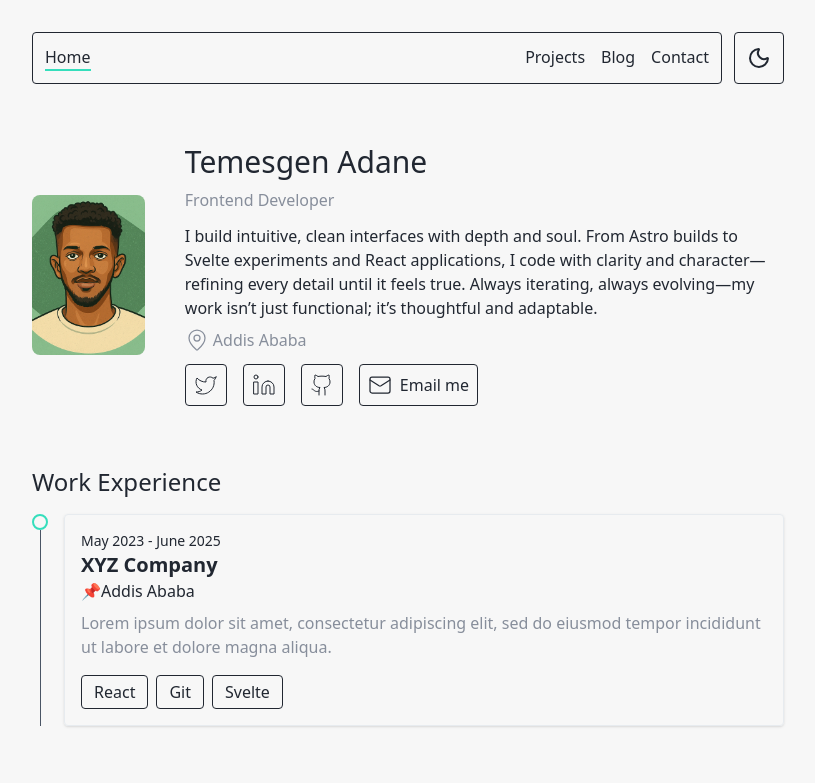
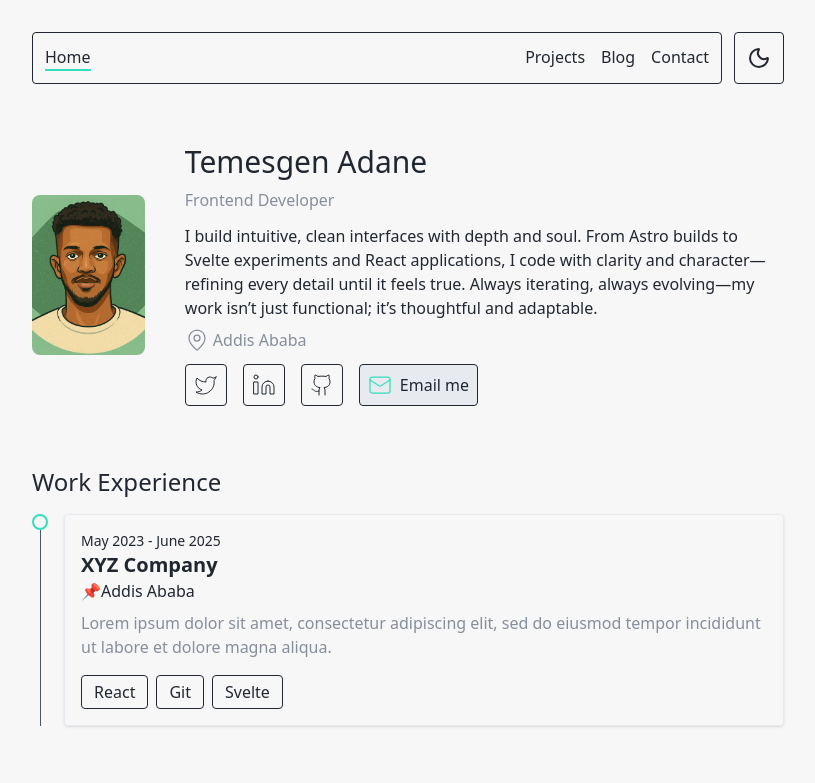
Before and after one commit to temesgen-982/portfolio-astro, an Astro site: page / in a window 1280 px wide. Shown: the top 783 px of the page, without its empty margins (232-1047 px from the left). Built offline with nearby package versions, Linux system fonts and the light colour scheme; Astro itself is replaced by a stand-in of ours.

Commit message:
change style

```diff
--- a/src/components/Hero.astro
+++ b/src/components/Hero.astro
@@ -37,9 +37,9 @@ import { Twitter, Linkedin, Github, MapPin, Mail } from 'lucide-svelte';
             <a class="p-2 border rounded hover:bg-light-gray dark:border-light-gray dark:hover:bg-transparent dark:hover:border-brand-teal dark:hover:text-brand-teal" href="https://github.com/temesgen-982">
                 <Github strokeWidth={1} />
             </a>
-            <a href="mailto:tedenadane@gmail.com" class="flex gap-2 p-2 items-center border rounded dark:bg-brand-teal/5 hover:bg-light-gray dark:hover:bg-brand-teal/5 dark:border-brand-teal dark:hover:text-brand-teal">
+            <a href="mailto:tedenadane@gmail.com" class="flex gap-2 p-2 items-center border border-dark-slate rounded text-brand-teal dark:bg-brand-teal/5 bg-light-gray dark:hover:bg-brand-teal/5 dark:border-brand-teal dark:hover:text-brand-teal">
                 <Mail strokeWidth={1.25} />
-                Email me
+                <span class="text-dark-slate dark:text-linen-white">Email me</span>
             </a>
         </div>
     </div>
--- a/src/components/ThemeToggle.svelte
+++ b/src/components/ThemeToggle.svelte
@@ -31,7 +31,7 @@
 	}
 </script>
 
-<button onclick={toggleTheme} class="flex items-center dark:text-brand-teal dark:border-medium-gray p-3 border rounded hover:bg-dark-slate hover:border-brand-teal hover:text-brand-teal " aria-label="Toggle theme">
+<button onclick={toggleTheme} class="flex items-center dark:text-brand-teal dark:border-medium-gray p-3 border rounded hover:bg-dark-slate/10   " aria-label="Toggle theme">
 	{#if theme === 'dark'}
 		<Sun color="currentColor" />
 	{:else}
```
